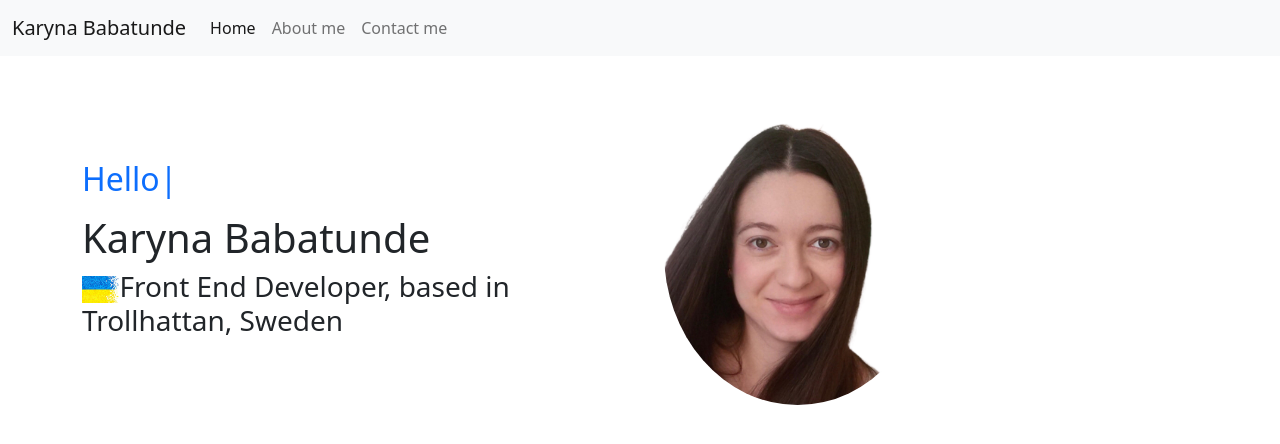
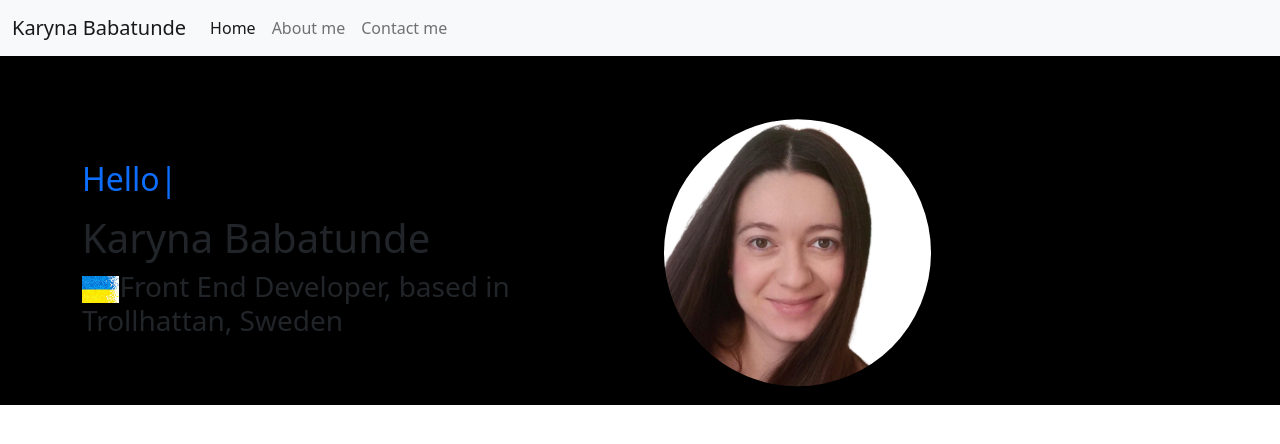
Before and after one commit to KarynaBabatunde/PortfolioProject, a plain HTML site: page index.html in a window 1280 px wide. Drawn offline with nearby package versions, Linux system fonts and the light colour scheme.

Commit message:
made pic circle

```diff
--- a/styles.css
+++ b/styles.css
@@ -8,12 +8,13 @@
 
 #home {
     margin-bottom: 10rem;
+    background-color: black;
 }
 
 
-#myPic {border-radius: 88%;
-
+#myPic {
 max-width: 50%;
+clip-path: circle();
 }
 .ua-flag {max-width: 7%;
 
```
